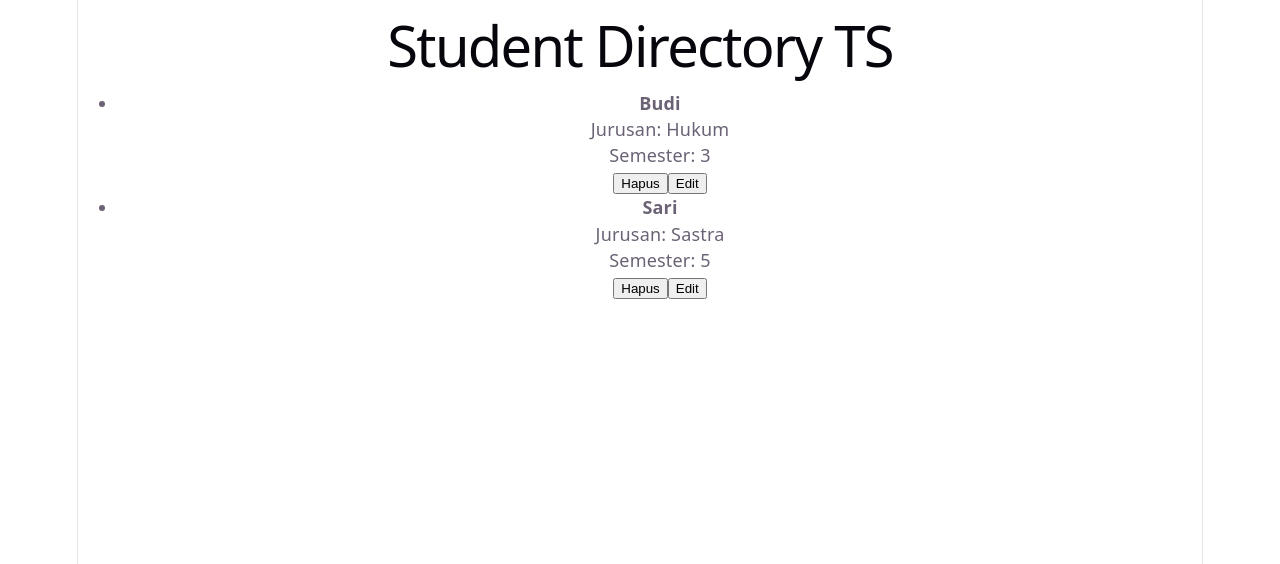
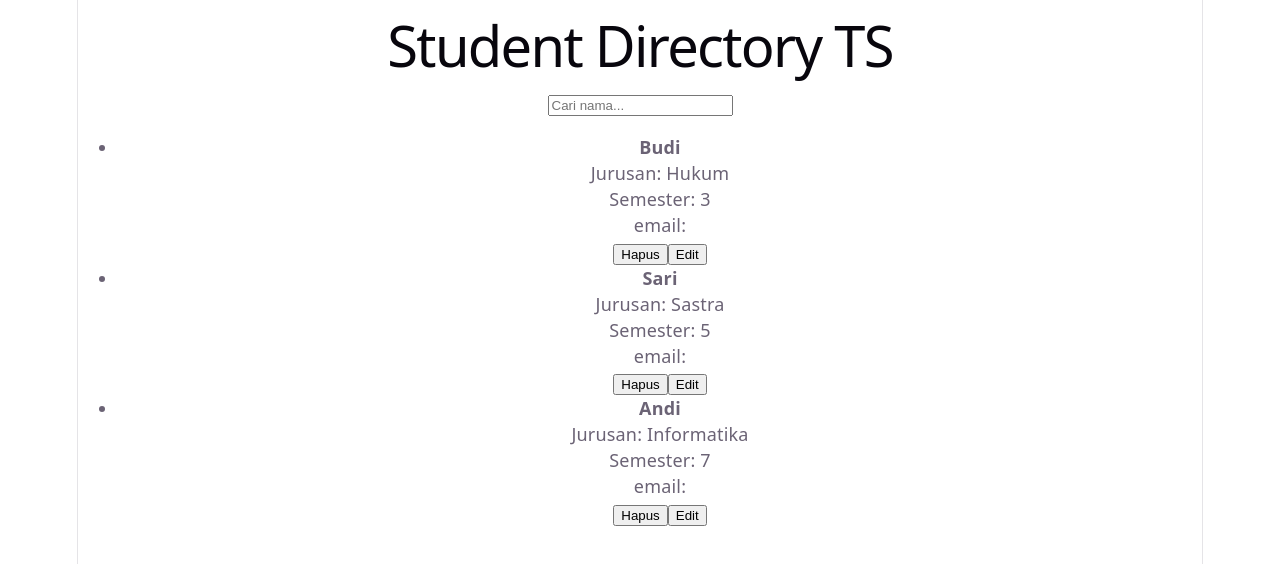
Before and after one commit to Zenkysetiawan/React-Modul-ts, a React (Vite) app: page / in a window 1280 px wide. Shown: the top 564 px of the page. Built offline with nearby package versions, Linux system fonts and the light colour scheme.

Commit message:
menggunakan type usetate

```diff
--- a/src/App.tsx
+++ b/src/App.tsx
@@ -1,26 +1,51 @@
+import { useState } from "react";
 import StudentItem from "./components/StudentItem";
 import type { Student } from "./types/student";
 
-const students: Student[] = [
+const dataAwal: Student[] = [
   { id: 1, name: "Budi", major: "Hukum", semester: 3 },
   { id: 2, name: "Sari", major: "Sastra", semester: 5 },
+  { id: 3, name: "Andi", major: "Informatika", semester: 7 },
 ];
 
 function App() {
+  const [students, setStudents] = useState<Student[]>(dataAwal);
+  const [search, setSearch] = useState("");
+  const [editingId, setEditingId] = useState<number | null>(null);
+
   function handleDelete(id: number): void {
-    console.log("hapus id", id);
+    setStudents(students.filter((student) => student.id !== id));
+    if (id === editingId) {
+      setEditingId(null);
+    }
   }
 
   function handleEdit(student: Student): void {
-    console.log("edit", student.name);
+    setEditingId(student.id);
   }
+
+  //cari satu mahasiswa yang id-nya sama dengan editingId
+  const editingStudent = students.find((student) => student.id === editingId);
+
+  const filteredStudents = students.filter((student) =>
+    student.name.toLowerCase().includes(search.toLowerCase()),
+  );
 
   return (
     <div>
       <h1>Student Directory TS</h1>
+
+      <input
+        value={search}
+        onChange={(e) => setSearch(e.target.value)}
+        placeholder="Cari nama..."
+      />
+
+      {/* “kalau editingStudent ada isinya, tampilkan ‘Sedang mengedit’ plus namanya. */}
+      {editingStudent && <p>Sedang mengedit: {editingStudent.name}</p>}
+
       <ul>
-        {students.map((student) => (
-          //pakai cetakan StudentItem, titipkan data dan dua fungsi.
+        {filteredStudents.map((student) => (
           <StudentItem
             key={student.id}
             student={student}
--- a/src/components/StudentItem.tsx
+++ b/src/components/StudentItem.tsx
@@ -17,6 +17,8 @@ function StudentItem({ student, onDelete, onEdit }: StudentItemProps) {
       <br />
       Semester: {student.semester}
       <br />
+      email: {student.email}
+      <br />
       <button onClick={() => onDelete(student.id)}>Hapus</button>
       <button onClick={() => onEdit(student)}>Edit</button>
     </li>
--- a/src/types/student.ts
+++ b/src/types/student.ts
@@ -3,4 +3,5 @@ export interface Student {
   name: string;
   major: string;
   semester: number;
+  email?: string;
 }
```
